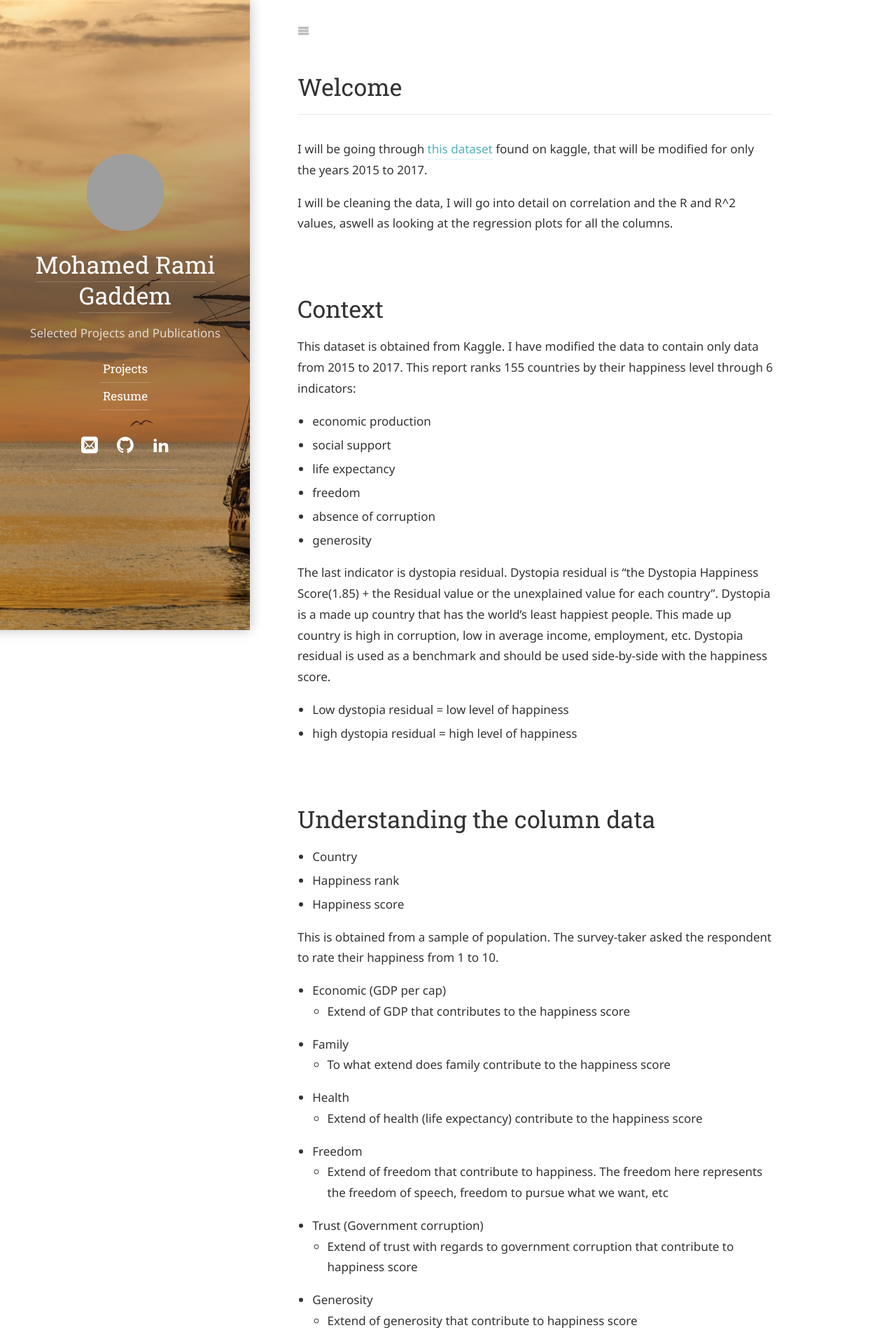
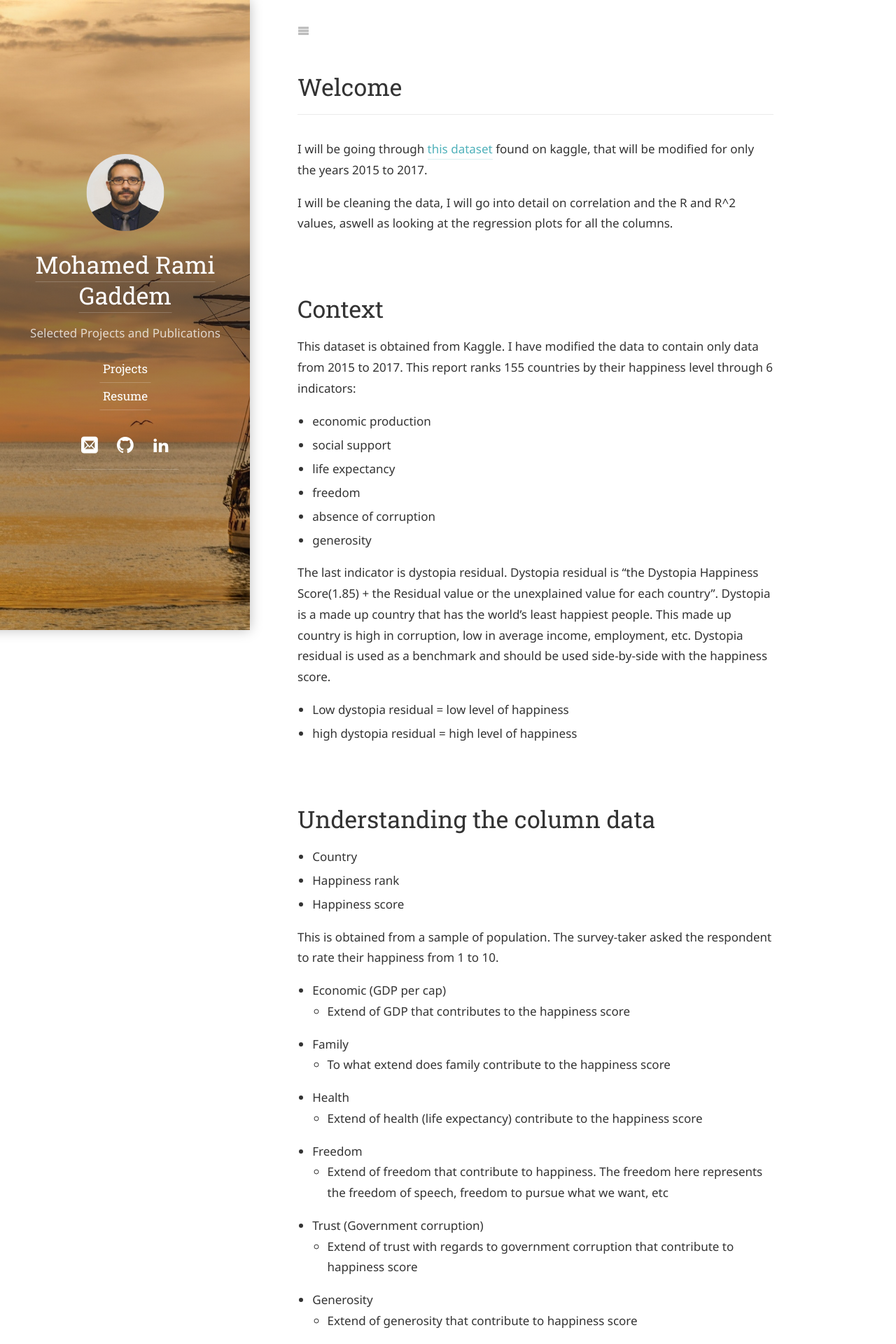
Before and after one commit to m-rami-g/M-rami-g.github.io, a Jekyll site: the page built from project/storage/happiness.md, in a window 1280 px wide. Shown: the top 1920 px of the page at 70% size. Built offline with Jekyll 4.4.1, drawn with Linux system fonts in a browser that asks for light colours; some web fonts are replaced; our own code applies the rules of GitHub Pages for plain Markdown files; a script that is not in the unit is left out; grey boxes are pictures that could not be loaded.

Commit message:
Update _config.yml

```diff
--- a/_config.yml
+++ b/_config.yml
@@ -36,7 +36,7 @@ keywords:              [Chemical Engineering, Generative Art, Education]
 # A (square) logo for your site.
 # If provided, it will be shown at the top of the sidebar.
 # It also used by the `jekyll-seo-tag` plugin.
-logo:                  /assets/icons/photosuit.jpg
+logo:                  /assets/img/photosuit.jpg
 
 # This should be the same author as first entry in `_data/authors.yml`.
 author:
```
